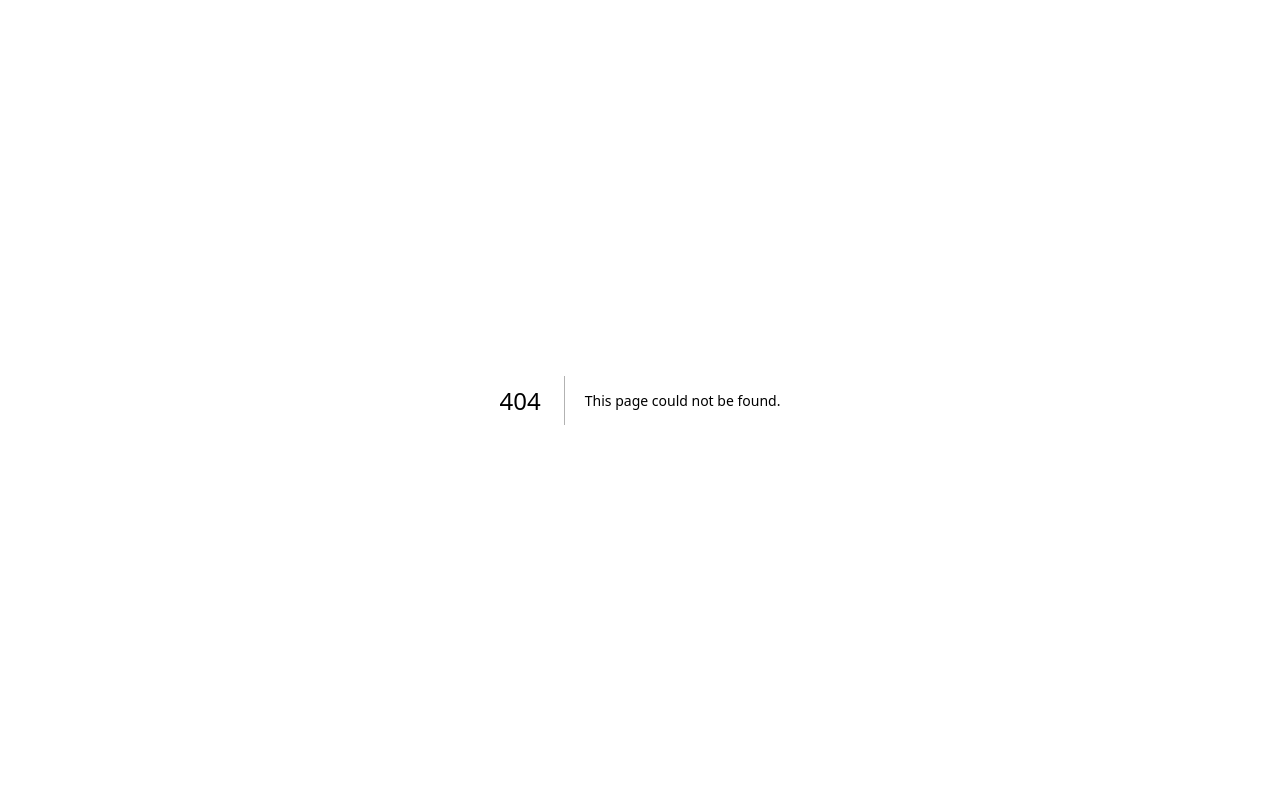
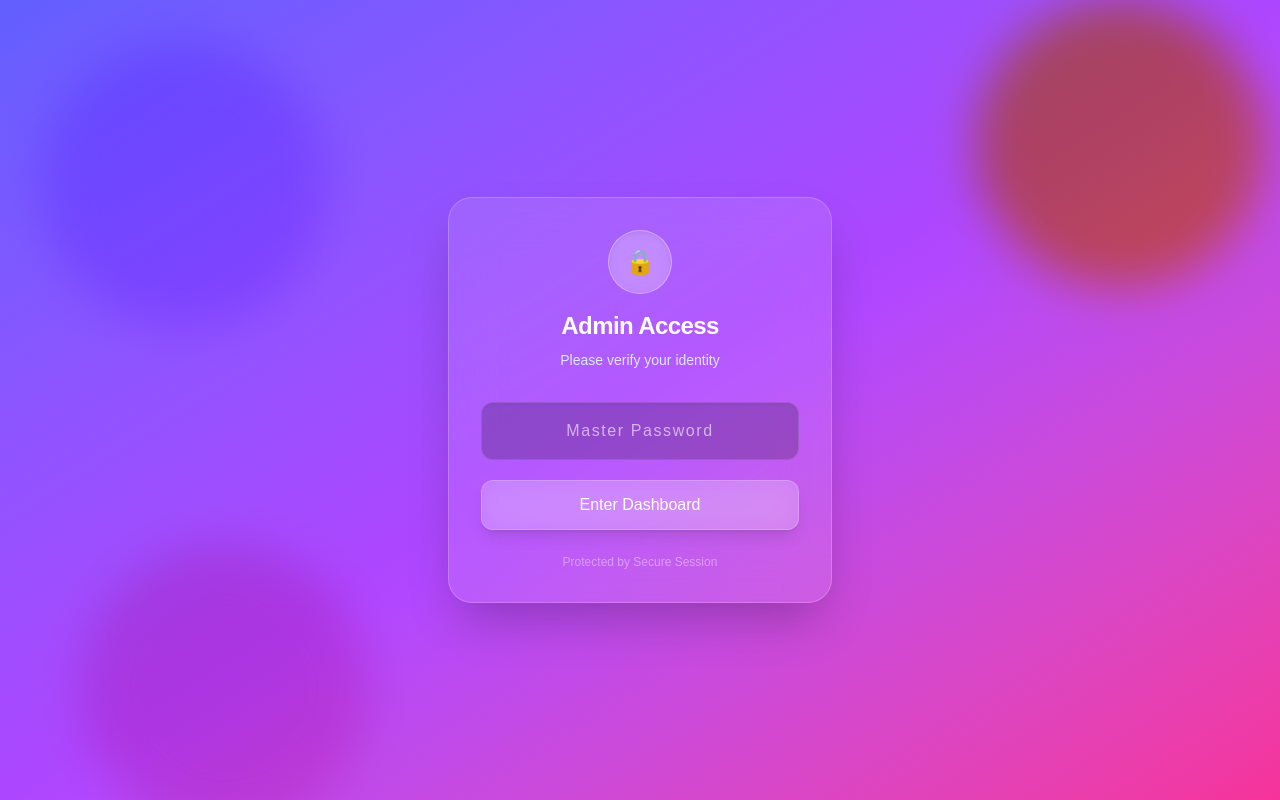
Before and after one commit to mibiji224/AMHere, a Next.js app: page /login in a window 1280 px wide. Before the commit this address had no page. Built offline with nearby package versions, Linux system fonts and the light colour scheme.

Commit message:
Added a Log In for the Master Admin, for the Admin Dashboard, added Tailwind Config

```diff
--- /dev/null
+++ b/app/login/action.tsx
@@ -0,0 +1,31 @@
+'use server'
+
+import { cookies } from 'next/headers';
+import { redirect } from 'next/navigation';
+
+export async function login(formData: FormData) {
+  const password = formData.get('password') as string;
+
+  // Check if password matches the one in .env
+  if (password === process.env.ADMIN_PASSWORD) {
+    // ✅ Success! Give the user a cookie
+    const cookieStore = await cookies();
+    cookieStore.set('admin_session', 'true', {
+      httpOnly: true,
+      secure: process.env.NODE_ENV === 'production',
+      maxAge: 60 * 60 * 24, // 24 hours
+      path: '/',
+    });
+
+    redirect('/'); // Send them to the dashboard
+  } else {
+    // ❌ Wrong password
+    redirect('/login?error=Invalid Password');
+  }
+}
+
+export async function logout() {
+  const cookieStore = await cookies();
+  cookieStore.delete('admin_session');
+  redirect('/login');
+}
--- /dev/null
+++ b/app/login/page.tsx
@@ -0,0 +1,58 @@
+'use client'
+
+import { login } from './action';
+import { useFormStatus } from 'react-dom';
+
+function SubmitButton() {
+  const { pending } = useFormStatus();
+  return (
+    <button
+      disabled={pending}
+      className="w-full bg-white/20 hover:bg-white/30 text-white font-medium p-3 rounded-xl backdrop-blur-md border border-white/20 transition-all active:scale-95 disabled:opacity-50 shadow-lg"
+    >
+      {pending ? 'Unlocking...' : 'Enter Dashboard'}
+    </button>
+  );
+}
+
+export default function LoginPage() {
+  return (
+    // 1. The Colorful Background Container
+    <main className="min-h-screen flex items-center justify-center p-4 bg-gradient-to-br from-indigo-500 via-purple-500 to-pink-500 relative overflow-hidden">
+
+      {/* Decorative floating blobs for depth */}
+      <div className="absolute top-10 left-10 w-72 h-72 bg-purple-300 rounded-full mix-blend-multiply filter blur-xl opacity-70 animate-blob"></div>
+      <div className="absolute top-0 right-4 w-72 h-72 bg-yellow-300 rounded-full mix-blend-multiply filter blur-xl opacity-70 animate-blob animation-delay-2000"></div>
+      <div className="absolute -bottom-8 left-20 w-72 h-72 bg-pink-300 rounded-full mix-blend-multiply filter blur-xl opacity-70 animate-blob animation-delay-4000"></div>
+
+      {/* 2. The Glass Card */}
+      <div className="relative bg-white/10 backdrop-blur-xl border border-white/20 p-8 rounded-3xl shadow-2xl max-w-sm w-full">
+
+        <div className="text-center mb-8">
+          <div className="inline-flex items-center justify-center w-16 h-16 rounded-full bg-white/20 backdrop-blur-sm mb-4 border border-white/30 shadow-inner">
+            <span className="text-2xl">🔒</span>
+          </div>
+          <h1 className="text-2xl font-bold text-white tracking-tight">Admin Access</h1>
+          <p className="text-blue-100 text-sm mt-2 font-medium">Please verify your identity</p>
+        </div>
+
+        <form action={login} className="space-y-5">
+          <div className="relative group">
+            <input
+              type="password"
+              name="password"
+              placeholder="Master Password"
+              required
+              className="w-full bg-black/20 text-white placeholder-white/60 p-4 rounded-xl border border-white/10 focus:outline-none focus:ring-2 focus:ring-white/50 focus:bg-black/30 transition-all text-center tracking-widest shadow-inner"
+            />
+          </div>
+          <SubmitButton />
+        </form>
+
+        <div className="mt-6 text-center">
+            <p className="text-xs text-white/40">Protected by Secure Session</p>
+        </div>
+      </div>
+    </main>
+  );
+}
--- a/app/page.tsx
+++ b/app/page.tsx
@@ -1,23 +1,22 @@
-import Link from 'next/link'; // ✅ Added the missing Link import
+import Link from 'next/link';
 import { prisma } from './lib/prisma';
 import AddEmployeeForm from './components/AddEmployeeForm';
+import { logout } from './login/action';
 
 export default async function Dashboard() {
-  // 1. Fetch data directly from the database
   const totalEmployees = await prisma.user.count({
     where: { role: 'EMPLOYEE' }
   });
 
   const employees = await prisma.user.findMany({
     where: { role: 'EMPLOYEE' },
-    include: { attendance: true }, // Grab their attendance logs too
+    include: { attendance: true },
     orderBy: { createdAt: 'desc' }
   });
 
   return (
     <main className="min-h-screen bg-gray-50 p-8">
-      {/* Header Section */}
-      <div className="max-w-5xl mx-auto">
+      <div className="max-w-6xl mx-auto">
         <div className="flex justify-between items-center mb-8">
           <div>
             <h1 className="text-3xl font-bold text-gray-900">Admin Dashboard</h1>
@@ -25,7 +24,6 @@ export default async function Dashboard() {
           </div>
 
           <div className="flex gap-3">
-            {/* New Button to Open Kiosk */}
             <Link
               href="/attendance"
               className="bg-slate-900 text-white px-4 py-2 rounded-lg hover:bg-slate-800 transition shadow-sm flex items-center gap-2"
@@ -33,54 +31,78 @@ export default async function Dashboard() {
             >
               Launch Kiosk ↗
             </Link>
-
-            <div className="bg-white px-4 py-2 rounded-lg shadow-sm border flex flex-col justify-center">
+<form action={logout}>
+  <button className="bg-white text-red-600 px-4 py-2 rounded-lg shadow-sm border border-red-100 hover:bg-red-50 transition font-medium">
+    Logout
+  </button>
+</form>
+            <div className="bg-white px-4 py-2 rounded-lg shadow-sm border flex flex-col justify-center min-w-[100px]">
               <span className="text-xs font-medium text-gray-500 uppercase tracking-wider">Total Staff</span>
               <span className="text-xl font-bold text-blue-600 leading-none">{totalEmployees}</span>
             </div>
           </div>
         </div>
 
-        {/* Add Employee Form */}
         <AddEmployeeForm />
 
-        {/* Employee Table */}
         <div className="bg-white rounded-xl shadow-sm border border-gray-200 overflow-hidden">
           <div className="px-6 py-4 border-b border-gray-100 bg-gray-50/50">
-            <h2 className="font-semibold text-gray-800">Employee Roster</h2>
+            <h2 className="font-semibold text-gray-800">Payroll & Roster</h2>
           </div>
 
           <table className="w-full text-left">
             <thead>
               <tr className="border-b border-gray-100 text-sm text-gray-500">
-                <th className="px-6 py-3 font-medium">Name</th>
-                <th className="px-6 py-3 font-medium">Role</th>
-                <th className="px-6 py-3 font-medium">Hourly Rate</th>
-                <th className="px-6 py-3 font-medium">Status</th>
+                <th className="px-6 py-3 font-medium">Employee</th>
+                <th className="px-6 py-3 font-medium">Rate</th>
+                <th className="px-6 py-3 font-medium">Total Hours</th>
+                <th className="px-6 py-3 font-medium">Total Pay</th>
+                <th className="px-6 py-3 font-medium text-right">Status</th>
               </tr>
             </thead>
             <tbody className="divide-y divide-gray-100">
-              {employees.map((emp) => (
+              {employees.map((emp) => {
+                // 🧮 CALCULATE HOURS & PAY HERE
+                const totalMilliseconds = emp.attendance.reduce((acc, log) => {
+                  if (log.timeOut) {
+                    return acc + (new Date(log.timeOut).getTime() - new Date(log.timeIn).getTime());
+                  }
+                  return acc;
+                }, 0);
+
+                const totalHours = totalMilliseconds / (1000 * 60 * 60); // Convert ms to hours
+                const totalPay = totalHours * Number(emp.hourlyRate);
+                const isWorking = emp.attendance.some(log => log.timeOut === null);
+
+                return (
                   <tr key={emp.id} className="hover:bg-gray-50/50 transition-colors">
                     <td className="px-6 py-4">
                       <div className="font-medium text-gray-900">{emp.firstName} {emp.lastName}</div>
-                    <div className="text-sm text-gray-400">{emp.email}</div>
-                  </td>
-                  <td className="px-6 py-4">
-                    <span className="inline-flex items-center px-2.5 py-0.5 rounded-full text-xs font-medium bg-blue-100 text-blue-800">
-                      {emp.position}
-                    </span>
+                      <div className="text-sm text-gray-400">{emp.position}</div>
                     </td>
                     <td className="px-6 py-4 text-gray-600">
                       ${Number(emp.hourlyRate).toFixed(2)}/hr
                     </td>
-                  <td className="px-6 py-4">
-                    <span className="inline-flex items-center px-2.5 py-0.5 rounded-full text-xs font-medium bg-green-100 text-green-800">
-                      Active
+                    <td className="px-6 py-4 font-mono text-gray-700">
+                      {totalHours.toFixed(2)} hrs
+                    </td>
+                    <td className="px-6 py-4 font-bold text-green-600">
+                      ${totalPay.toFixed(2)}
+                    </td>
+                    <td className="px-6 py-4 text-right">
+                      {isWorking ? (
+                        <span className="inline-flex items-center px-2.5 py-0.5 rounded-full text-xs font-medium bg-green-100 text-green-800 animate-pulse">
+                          ● Working Now
                         </span>
+                      ) : (
+                        <span className="inline-flex items-center px-2.5 py-0.5 rounded-full text-xs font-medium bg-gray-100 text-gray-600">
+                          Offline
+                        </span>
+                      )}
                     </td>
                   </tr>
-              ))}
+                );
+              })}
             </tbody>
           </table>
         </div>
--- /dev/null
+++ b/middleware.ts
@@ -0,0 +1,22 @@
+import { NextResponse } from 'next/server';
+import type { NextRequest } from 'next/server';
+
+export function middleware(request: NextRequest) {
+  // 1. Check if user has the cookie
+  const isAdmin = request.cookies.get('admin_session');
+
+  // 2. Define protected routes (The Dashboard)
+  const isDashboard = request.nextUrl.pathname === '/';
+
+  // 3. If trying to access Dashboard WITHOUT cookie -> Redirect to Login
+  if (isDashboard && !isAdmin) {
+    return NextResponse.redirect(new URL('/login', request.url));
+  }
+
+  return NextResponse.next();
+}
+
+// Only run this check on the homepage
+export const config = {
+  matcher: ['/'],
+};
--- /dev/null
+++ b/tailwind.config.ts
@@ -0,0 +1,32 @@
+import type { Config } from "tailwindcss";
+
+const config: Config = {
+  content: [
+    "./pages/**/*.{js,ts,jsx,tsx,mdx}",
+    "./components/**/*.{js,ts,jsx,tsx,mdx}",
+    "./app/**/*.{js,ts,jsx,tsx,mdx}",
+  ],
+  theme: {
+    extend: {
+      // 🟢 CUSTOM ANIMATION FOR LOGIN PAGE
+      animation: {
+        blob: "blob 7s infinite",
+      },
+      keyframes: {
+        blob: {
+          "0%": { transform: "translate(0px, 0px) scale(1)" },
+          "33%": { transform: "translate(30px, -50px) scale(1.1)" },
+          "66%": { transform: "translate(-20px, 20px) scale(0.9)" },
+          "100%": { transform: "translate(0px, 0px) scale(1)" },
+        },
+      },
+      // 🟢 END ANIMATION
+      colors: {
+        background: "var(--background)",
+        foreground: "var(--foreground)",
+      },
+    },
+  },
+  plugins: [],
+};
+export default config;
```
Also changed, not shown: 1 other file (tests, documents, lock files or other folders). Lines whose indentation alone changed are shown as unchanged.
